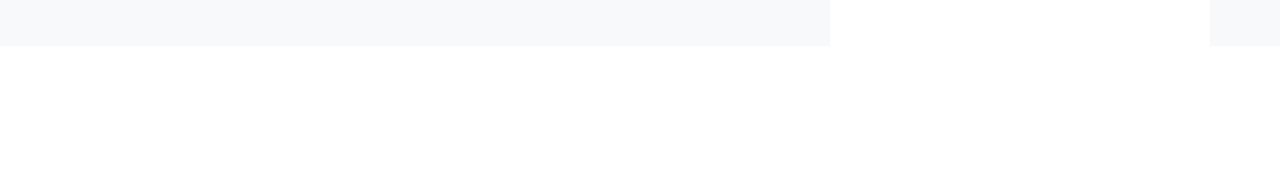
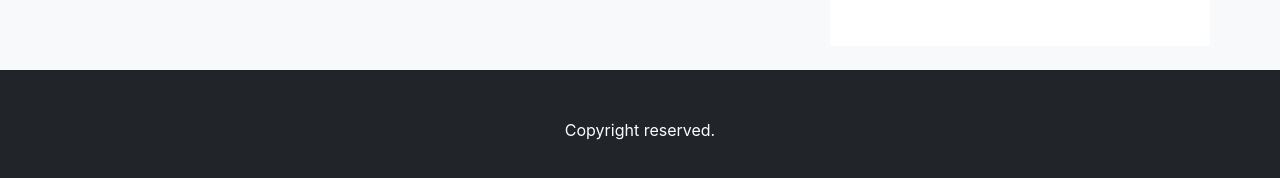
Before and after one commit to IffatNur/yoga-bells, a React (Create React App) app: page / in a window 1280 px wide. Shown: the part 1243-1421 px from the top of the page. Before the commit the page ends 1289 px from the top, so only its background shows below. Built offline with nearby package versions, Linux system fonts and the light colour scheme.

Commit message:
footer added

```diff
--- a/src/App.js
+++ b/src/App.js
@@ -6,6 +6,7 @@ import Header from './components/Header/Header';
 import Details from './components/Details/Details';
 import Questions from './components/Questions/Questions';
 import { getBreakStoredTime, setBreakStoredTime } from './components/utilities/Exercisetime';
+import Footer from './components/Footer/Footer';
 
 
 function App() {
@@ -54,6 +55,7 @@ function App() {
                 </div>
             </div>
         </div>
+            <Footer></Footer>
     </div>
   );
 }
--- /dev/null
+++ b/src/components/Footer/Footer.js
@@ -0,0 +1,11 @@
+import React from 'react';
+
+const Footer = () => {
+    return (
+        <div className='text-center bg-dark p-5 text-white mt-4'>
+            Copyright reserved.
+        </div>
+    );
+};
+
+export default Footer;
```
